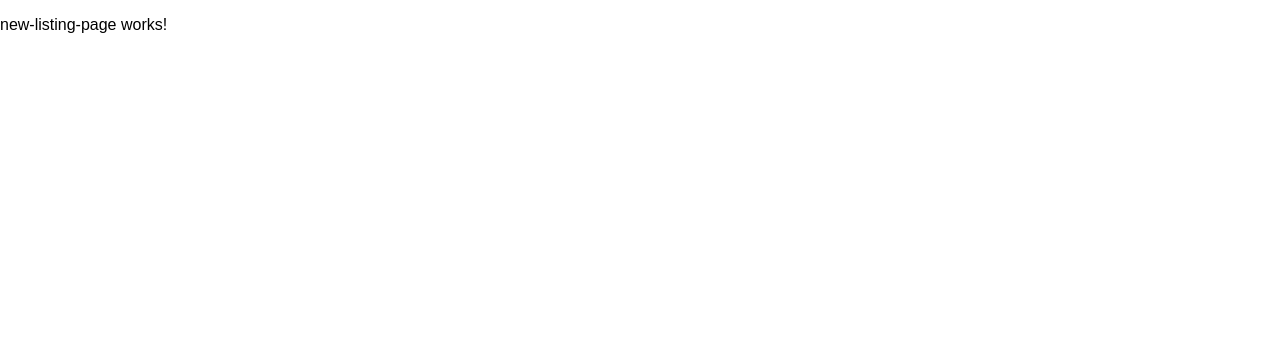
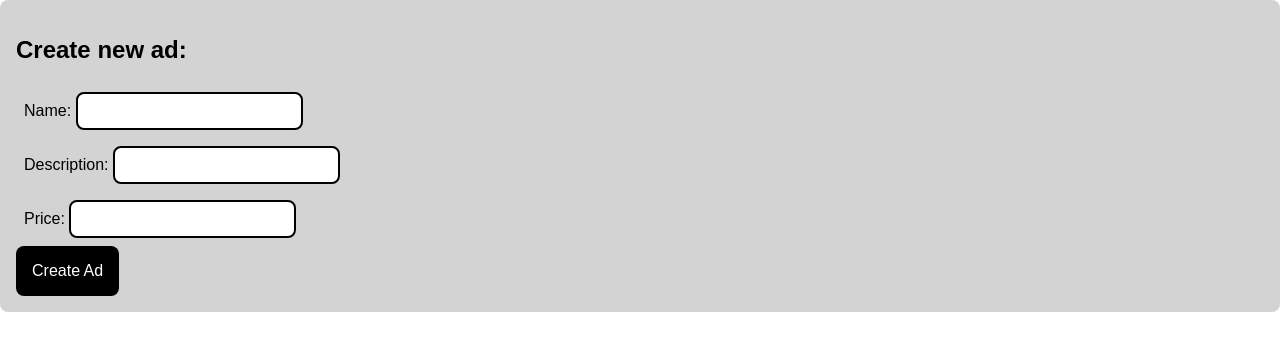
Before and after one commit to 9minuteswithtractor/full-stack_FE, an Angular app: page /new-listing in a window 1280 px wide. Shown: the top 350 px of the page. Built offline with nearby package versions, Linux system fonts and the light colour scheme.

Commit message:
upd: feature create-ad

```diff
--- a/src/app/app.module.ts
+++ b/src/app/app.module.ts
@@ -10,6 +10,7 @@ import { ContactPageComponent } from './contact-page/contact-page.component';
 import { MyListingsPageComponent } from './my-listings-page/my-listings-page.component';
 import { NewListingPageComponent } from './new-listing-page/new-listing-page.component';
 import { EditListingPageComponent } from './edit-listing-page/edit-listing-page.component';
+import { ListingDataFormComponent } from './listing-data-form/listing-data-form.component';
 
 @NgModule({
   declarations: [
@@ -20,6 +21,7 @@ import { EditListingPageComponent } from './edit-listing-page/edit-listing-page.
     MyListingsPageComponent,
     NewListingPageComponent,
     EditListingPageComponent,
+    ListingDataFormComponent,
   ],
   imports: [BrowserModule, AppRoutingModule, FormsModule],
   providers: [],
--- a/src/app/fake-data.ts
+++ b/src/app/fake-data.ts
@@ -5,7 +5,6 @@ export const fakeListings: Listing[] = [
     id: '123',
     name: 'Vintage copper-cattle table lamp ',
     description: 'A unique handmade table-lamp.',
-    //image: 'http://amazing-lamp.png',
     price: 45,
   },
   {
@@ -24,22 +23,28 @@ export const fakeListings: Listing[] = [
 
 export const fakeMyListings: Listing[] = [
   {
-    id: '789',
+    id: '199',
+    name: 'Apple MacBook Air, Retina M2 ',
+    description: '8GB 512GB SSD, EN, Space Gray ',
+    price: 950,
+  },
+
+  {
+    id: '319',
+    name: 'Apple iPhone 13 Pro Max',
+    description: '128GB, Green',
+    price: 650,
+  },
+  {
+    id: '152',
+    name: 'Playstation 5',
+    description: 'Engaging and super-fun gaming-console.',
+    price: 375,
+  },
+  {
+    id: '549',
     name: "KTM Twins 'Ultimate' KTM 690 ",
-    description: 'Adventure Build, super comfortable, reliable and very fast',
+    description: 'Adventure Build, super comfortable, reliable and very fast.',
     price: 4500,
   },
-  {
-    id: '234',
-    name: 'Electric Guitar',
-    description: 'Needs new strings, but otherwise in very good condition',
-    price: 180,
-  },
-  {
-    id: '987',
-    name: 'Playstation',
-    description:
-      'Playstation 2, working condition, selling with some games following with',
-    price: 99,
-  },
 ];
--- /dev/null
+++ b/src/app/listing-data-form/listing-data-form.component.html
@@ -0,0 +1 @@
+<p>listing-data-form works!</p>
--- a/src/app/my-listings-page/my-listings-page.component.html
+++ b/src/app/my-listings-page/my-listings-page.component.html
@@ -1 +1,20 @@
-<p>my-listings-page works!</p>
+<!-- <p>my-listings-page works!</p> -->
+<!-- <app-my-listings-page></app-my-listings-page> -->
+
+<div class="content-box" *ngFor="let listing of listings">
+  <h3>{{ listing.name }}</h3>
+  <h3>
+    <code><em>[ .IMG ]</em></code>
+  </h3>
+  <p>{{ listing.description }}</p>
+  <p>{{ listing.price }} EUR</p>
+  <div class="buttons-container">
+    <a routerLink="/edit-listing/{{ listing.id }}">
+      <button>Edit</button>
+    </a>
+    <button (click)="onDeleteClicked(listing.name, listing.id)">Delete</button>
+  </div>
+</div>
+<a routerLink="/new-listing">
+  <button>Create New Ad</button>
+</a>
--- a/src/app/my-listings-page/my-listings-page.component.ts
+++ b/src/app/my-listings-page/my-listings-page.component.ts
@@ -1,10 +1,22 @@
-import { Component } from '@angular/core';
+import { Component, OnInit } from '@angular/core';
+import { Listing } from '../types';
+import { fakeMyListings } from '../fake-data';
 
 @Component({
   selector: 'app-my-listings-page',
   templateUrl: './my-listings-page.component.html',
-  styleUrls: ['./my-listings-page.component.css']
+  styleUrls: ['./my-listings-page.component.css'],
 })
-export class MyListingsPageComponent {
+export class MyListingsPageComponent implements OnInit {
+  listings: Listing[] = [];
+  constructor() {}
 
+  ngOnInit(): void {
+    this.listings = fakeMyListings;
+  }
+
+  onDeleteClicked(listingName: string, listeningId: string): void {
+    // have to implement back-end afterwards
+    alert(`Sure You want to delete "${listingName}" ( id:${listeningId} )`);
+  }
 }
--- a/src/app/new-listing-page/new-listing-page.component.html
+++ b/src/app/new-listing-page/new-listing-page.component.html
@@ -1 +1,24 @@
-<p>new-listing-page works!</p>
+<div class="content-box">
+  <h2>Create new ad:</h2>
+  <!-- when submit button is gonna be pressed: -->
+  <form (ngSubmit)="onSubmit()">
+    <div>
+      <label for="name"> Name: </label>
+      <input id="name" type="text" name="name" [(ngModel)]="name" />
+    </div>
+    <div>
+      <label for="description"> Description: </label>
+      <input
+        id="description"
+        type="text"
+        name="description"
+        [(ngModel)]="description"
+      />
+    </div>
+    <div>
+      <label for="prive"> Price: </label>
+      <input id="price" type="text" name="price" [(ngModel)]="price" />
+    </div>
+    <button type="submit">Create Ad</button>
+  </form>
+</div>
--- a/src/app/new-listing-page/new-listing-page.component.ts
+++ b/src/app/new-listing-page/new-listing-page.component.ts
@@ -1,10 +1,25 @@
-import { Component } from '@angular/core';
+import { Component, OnInit } from '@angular/core';
+import { Router } from '@angular/router'; // for navigations
+import { Listing } from '../types';
+import { fakeMyListings } from '../fake-data';
 
 @Component({
   selector: 'app-new-listing-page',
   templateUrl: './new-listing-page.component.html',
-  styleUrls: ['./new-listing-page.component.css']
+  styleUrls: ['./new-listing-page.component.css'],
 })
-export class NewListingPageComponent {
+export class NewListingPageComponent implements OnInit {
+  name: string = '';
+  description: string = '';
+  price: string = '';
 
+  constructor(private router: Router) {}
+
+  ngOnInit(): void {}
+
+  // TODO  add to local array[] ?
+  onSubmit(): void {
+    alert('Creating a new ad ...');
+    this.router.navigateByUrl('/my-listings');
+  }
 }
```
Also changed, not shown: src/app/listing-data-form/listing-data-form.component.ts (added, +10 -0 lines), src/app/listing-data-form/listing-data-form.component.css (added), 1 other file (tests, documents, lock files or other folders).
